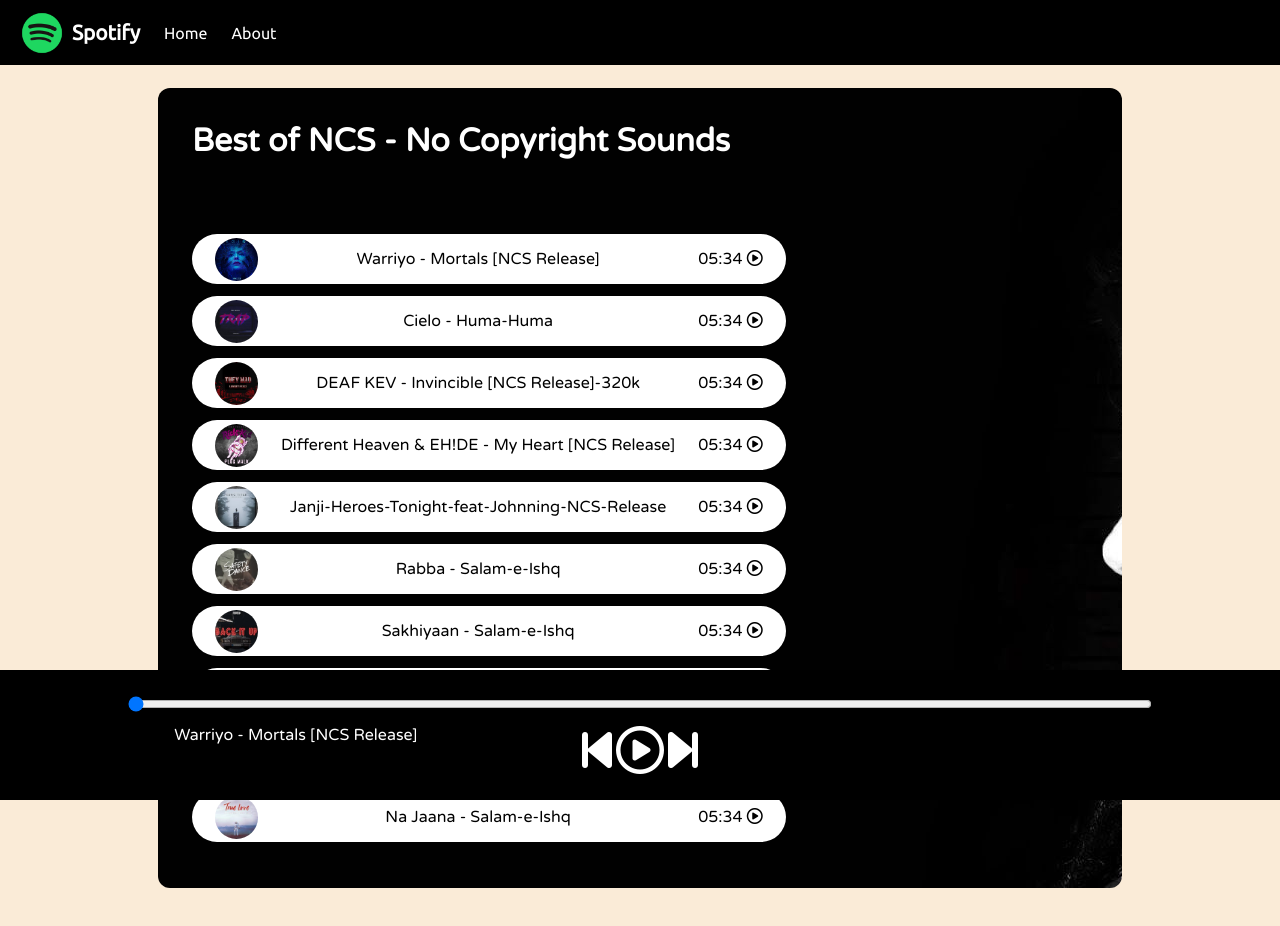
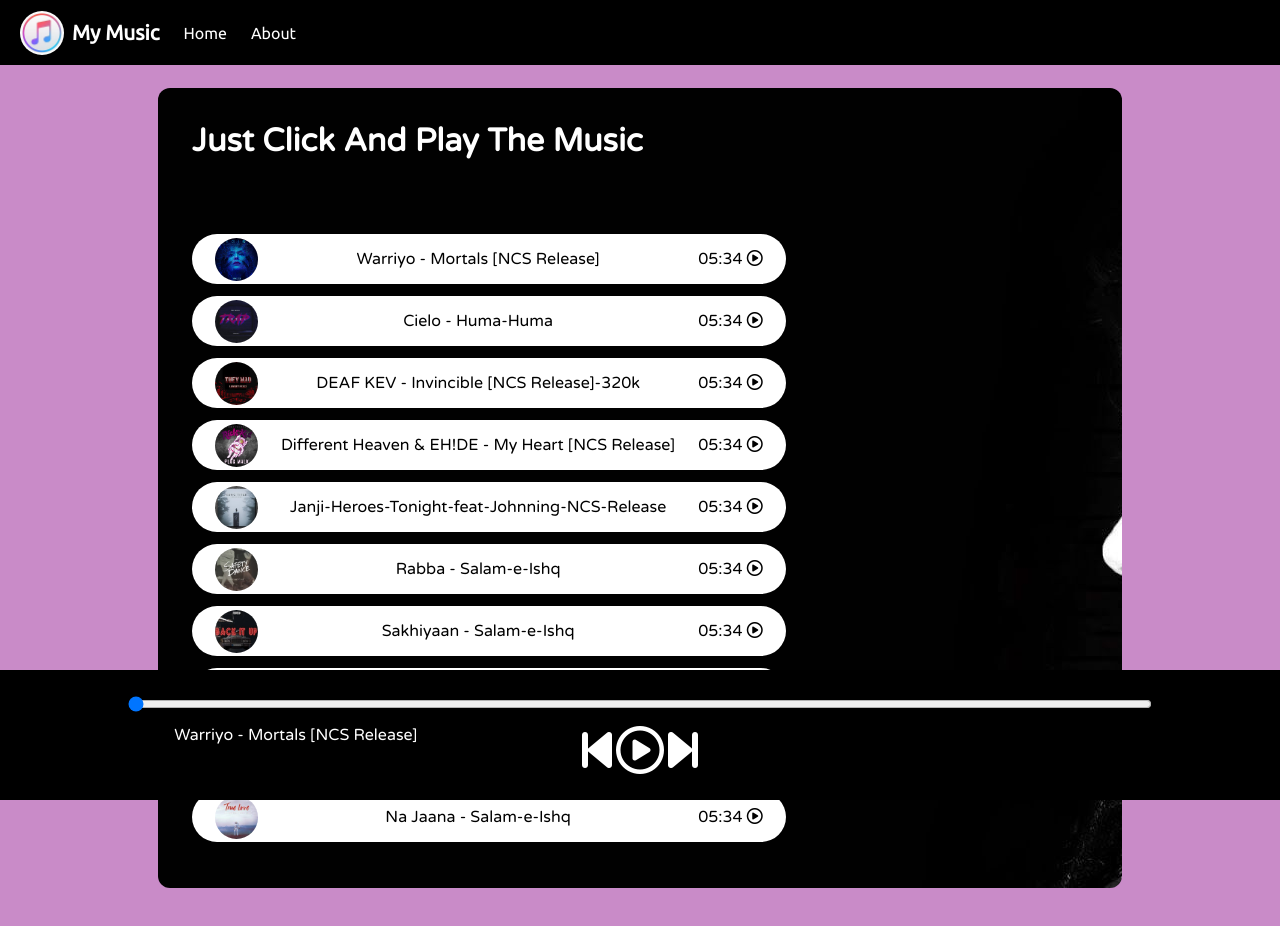
Before and after one commit to suvadip123/Spotify_Music_app, a plain HTML site: page index.html in a window 1280 px wide. Drawn offline with Linux system fonts and the light colour scheme.

Commit message:
Second Update

```diff
--- a/index.html
+++ b/index.html
@@ -11,15 +11,15 @@
     <!-- This is for nav bar creation -->
     <nav>
         <ul>
-            <li class="brand"><img src="logo.png" alt="Spotify"> Spotify</li>
+            <li class="brand"><img src="logo.jpg" alt="My Music">My Music</li>
             <li>Home</li>
             <li>About</li>
         </ul>
     </nav>
-
+    <!-- This is for body portion -->
     <div class="container">
         <div class="songList">
-            <h1>Best of NCS - No Copyright Sounds</h1>
+            <h1>Just Click And Play The Music</h1>
             <div class="songItemContainer">
                 <div class="songItem">
                     <img alt="1">
@@ -75,7 +75,7 @@
         </div>
         <div class="songBanner"></div>
     </div>
-
+    <!-- This is for footer  -->
     <div class="bottom">
         <input type="range" name="range" id="myProgressBar" min="0" value="0" max="100">
         <div class="icons">
@@ -88,6 +88,7 @@
             <img src="playing.gif" width="42px" alt="" id="gif"> <span id="masterSongName">Warriyo - Mortals [NCS Release]</span>
         </div>
     </div>
+    <!-- Importing JS file -->
     <script src="script.js"></script>
     <script src="https://kit.fontawesome.com/26504e4a1f.js" crossorigin="anonymous"></script>
 </body>
--- a/style.css
+++ b/style.css
@@ -1,7 +1,7 @@
 @import url('https://fonts.googleapis.com/css2?family=Ubuntu&display=swap');
 @import url('https://fonts.googleapis.com/css2?family=Varela+Round&display=swap');
 body{
-    background-color: antiquewhite;
+    background-color: rgb(201, 139, 200);
 }
 
 *{
@@ -28,6 +28,7 @@
 .brand img{
     width: 44px;
     padding: 0 8px;
+    border-radius:50%;
 }
 
 .brand {
```
Also changed, not shown: logo.jpg (added).
